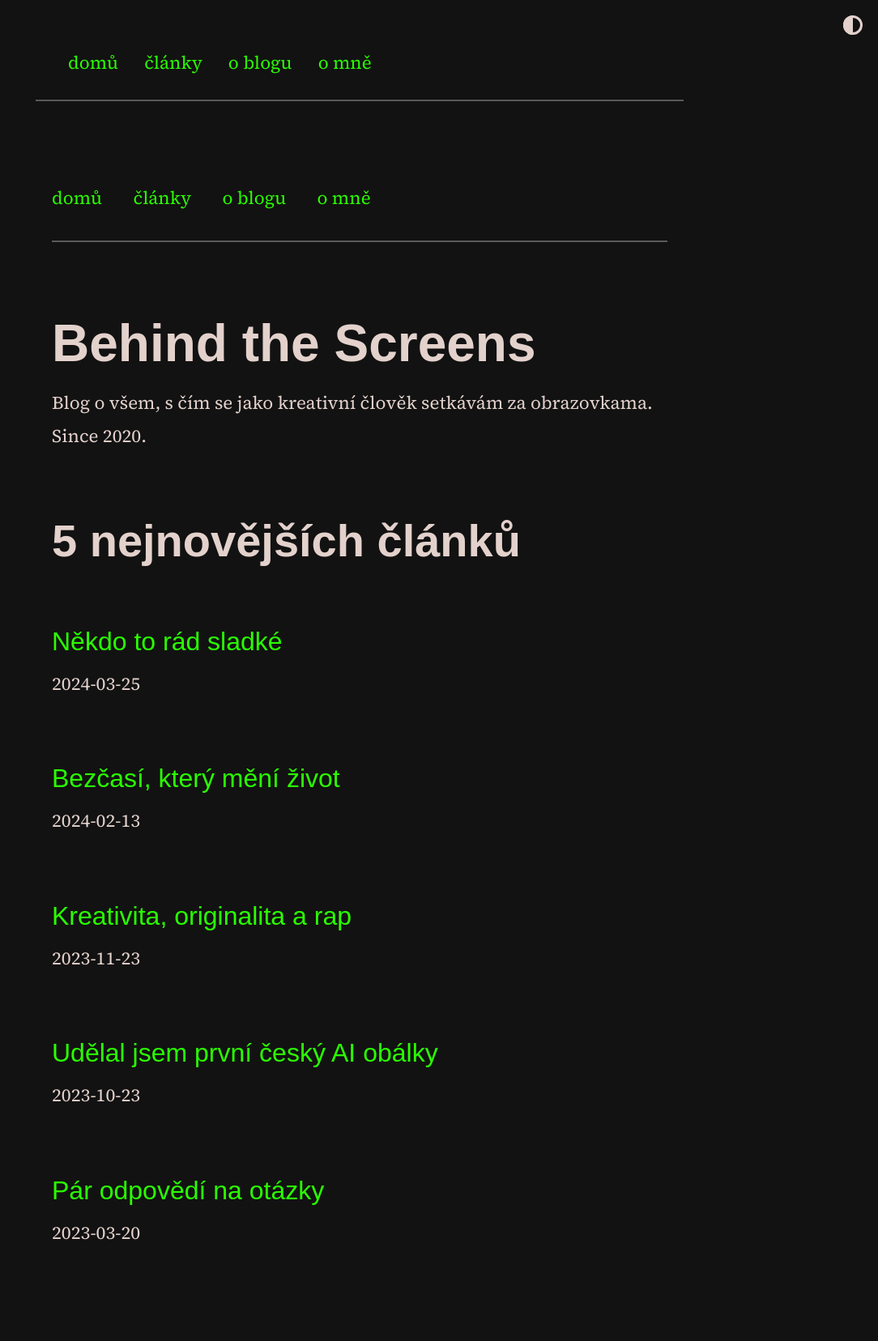
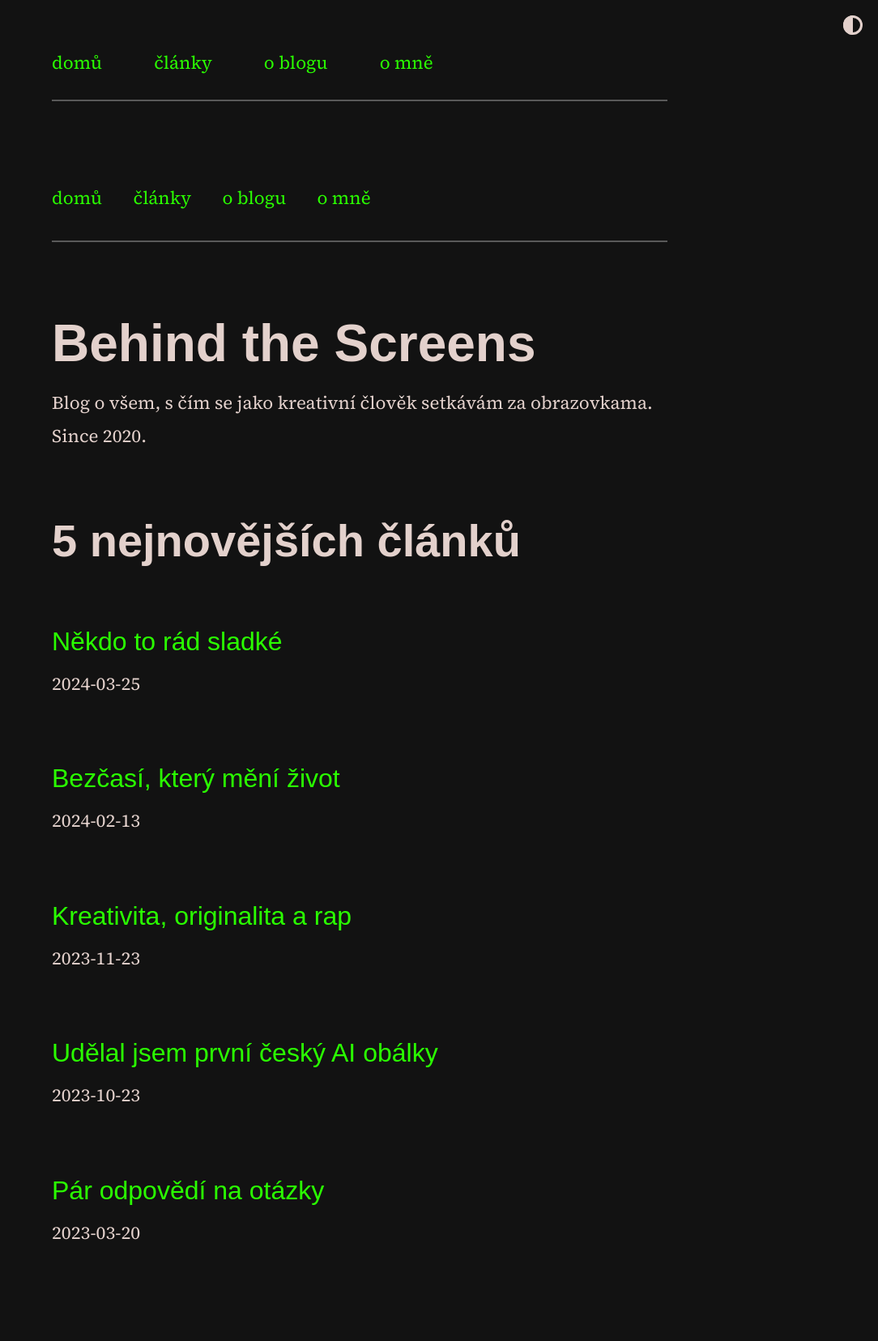
Before and after one commit to scherrer-txt/bts, a Jekyll site: the page built from index.md, in a window 1280 px wide. Shown: the whole page at 81% size, without its empty margins (196-1280 px from the left). Built offline with Jekyll 4.4.1, drawn with Linux system fonts in a browser that asks for light colours; some web fonts are replaced.

Commit message:
Update moonwalk.scss

```diff
--- a/_sass/moonwalk.scss
+++ b/_sass/moonwalk.scss
@@ -382,20 +382,20 @@ p code, li code {
   display: flex;
   list-style-type: none;
   flex-direction: row;
-  /* justify-content: center; */
   max-width: 760px;
   margin: 0 auto;
   padding-bottom: 1rem;
   border-bottom: 2px solid var(--code-text);
+  padding-left: 0px;
 }
 
 .menu-list li {
   /* Styles for individual menu items */
-  margin-right: 2rem; /* Add space between menu items */
+  margin-right: 4rem;
 }
 
 .menu-list li:last-child {
-  margin-right: 0; /* Remove margin from the last menu item */
+  margin-right: 0;
 }
 
 // MENU END
```
